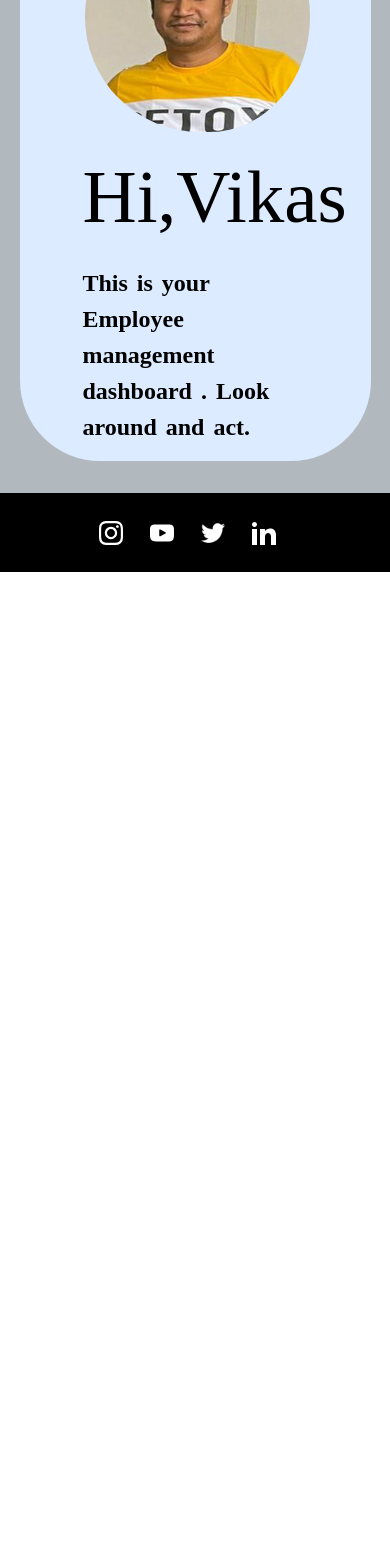
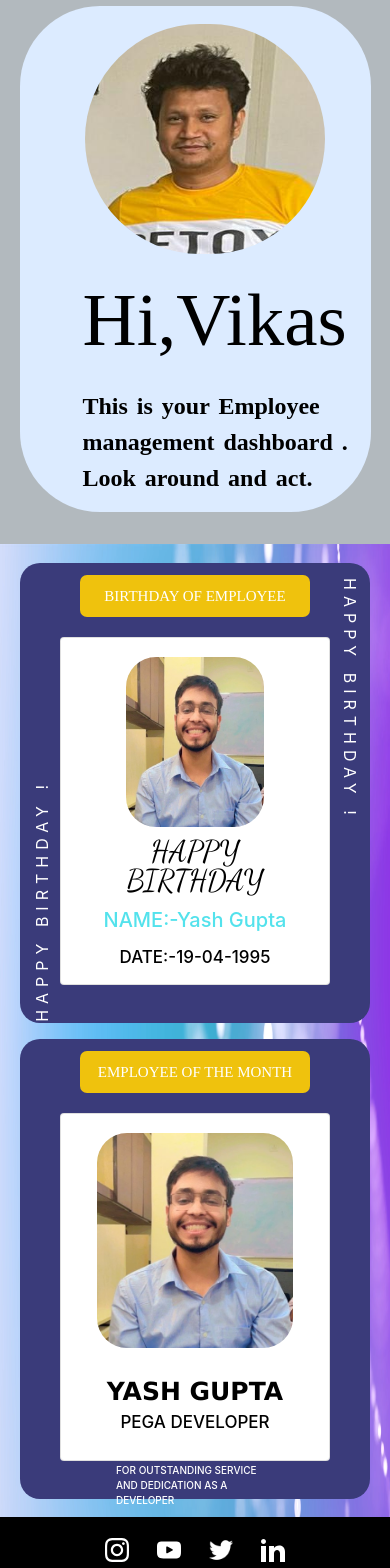
Before and after one commit to gyash3456/CompanyManagementPortal, a React (Create React App) app: page / in a window 390 px wide. Shown: the part 320-1888 px from the top of the page. Before the commit the page ends 892 px from the top, so only its background shows below. Built offline with nearby package versions, Linux system fonts and the light colour scheme; a web font is replaced by a local one.

Commit message:
Responsive landing page

```diff
--- a/src/App.js
+++ b/src/App.js
@@ -16,7 +16,7 @@ function App() {
     <Navbar/>
     <Carousel/>
     <WelcomeSection/>
-    {/* <Greetings/> */}
+    <Greetings/>
     <Footer/>
     </>
   );
--- a/src/components/Carousel.css
+++ b/src/components/Carousel.css
@@ -2,9 +2,12 @@
     width: 100%;
 }
 
-/* .carousel-control-next, .carousel-control-prev {
-    width: 3%;
-} */
+@media only screen and (max-width: 600px) {
+    .h-100 {
+        height: 220px!important;
+    }
+  }
+
 
 .carousel-control-next-icon, .carousel-control-prev-icon {
     width: 96px;
--- a/src/components/Carousel.js
+++ b/src/components/Carousel.js
@@ -6,7 +6,7 @@ import pic2 from './../assets/snow.PNG';
 
 function Carousel() {
   return (
-    <div class="crousel">
+    <div class="carousel">
       <div id="carouselExampleControls" class="carousel slide" data-ride="carousel">
   <div class="carousel-inner">
     <div class="carousel-item active p-0">
--- a/src/components/Footer.css
+++ b/src/components/Footer.css
@@ -5,6 +5,7 @@ footer{
     padding: 21px;
     display:flex;
     justify-content: center;
+    gap:1rem;
 }
 
 
--- a/src/components/Greetings.css
+++ b/src/components/Greetings.css
@@ -24,7 +24,7 @@ margin-bottom: -7px;
 .birthday{
     /* border: 4px solid green; */
     height: 460px;
-    width:400px;
+    width:350px;
     background-color: #3A3B7A;
     /* background-image: linear-gradient( rgba(235, 231, 231, 0.932), rgb(2, 6, 54)); */
     border-radius: 20px;
@@ -44,6 +44,7 @@ margin-bottom: -7px;
     margin: 12px 40px 0px 40px ;
     padding-top:6px;
     height: 5vh;
+    justify-content: center;
 }
 
 .birt-head>p{
@@ -88,7 +89,6 @@ margin-bottom: -7px;
     color: black !important;
     font-size: 30px;
     font-weight: 200;
-    /* font-family:Verdana, Geneva, Tahoma, sans-serif; */
     font-family: 'Dancing Script', cursive;
     line-height: 29px;
     padding-top: 10px;
@@ -132,9 +132,9 @@ margin-bottom: -7px;
     color: white !important;
     font-size: 10px;
     font-weight: 500;
-    width: 45%;
+    width: 51%;
     margin: auto;
-    padding-top:6px;
+    padding-top: 6px;
 }
 
 .second{
@@ -149,13 +149,13 @@ span.test2 {
     top: 47%;
     position: absolute;
     transform: rotate(180deg);
-    margin-left:-7px;
+    margin-left:-10px;
     letter-spacing: 6px;
 }
 
 span.test1 {
     writing-mode: vertical-lr;
-    left: 370px;
+    left: 318px;
     top: 15px;
     letter-spacing: 6px;
     position: absolute;
@@ -167,3 +167,33 @@ span.test1 {
     display: flex;
     margin: 0px;
 }
+img{
+
+    padding-right: 0px;
+}
+.mob-img{
+    display:none;
+}
+
+
+
+@media only screen and (max-width: 600px) {
+    #background-video{
+        display:none;
+    }
+    .mob-img{
+        height: 973px;
+        width: 100%;
+        display:block;
+    }
+    .Emp-card{
+        top:2%;
+    }
+    .mmm{
+        padding-top: 2px;
+    }
+    .birt-head{
+        padding-top: 10px;
+    }
+
+  }
--- a/src/components/Greetings.js
+++ b/src/components/Greetings.js
@@ -3,7 +3,7 @@ import './Greetings.css';
 import video from './../assets/video.mp4';
 import pic1 from './../assets/Yash2.png';
 import pic2 from './../assets/saqib1.png';
-import {Slider} from './Slider';
+import pic3 from './../assets/vvv.PNG';
 
 
 function Greetings() {
@@ -14,6 +14,7 @@ function Greetings() {
         <video id="background-video" autoPlay loop muted controlsList="nodownload"  >
         <source src={video} type="video/mp4" />
         </video>
+        <img class="mob-img"src={pic3}/>
         <div class="Emp-card">
         <div class="birthday">
                             <span class="test1">HAPPY BIRTHDAY !</span>
@@ -24,17 +25,42 @@ function Greetings() {
                             <div class="birt-head">
                                 <p>BIRTHDAY OF EMPLOYEE</p>
                             </div>
-            <div class="card card text-center">
-            <img class="card-img-top p-0 " src={pic2} alt="First slide"/>
+                            <div class="carousel card card text-center">
+                                <div id="carouselExampleControls" class="carousel slide" data-ride="carousel">
+                                    <div class="carousel-inner">
+                                        <div class="carousel-item active p-0">
+                                            <img class="d-block card-img-top p-0 " src={pic1} alt="First slide" />
                                             <div class="card-body ">
                                                 <p class="card-text aaa">HAPPY BIRTHDAY</p>
-            <p class="card-text bbb">NAME:-SAQIB</p>
+                                                <p class="card-text bbb">NAME:-Yash Gupta</p>
+                                                <p class="card-text ccc">DATE:-19-04-1995</p>
+                                            </div>
+
+                                        </div>
+
+                                        <div class="carousel-item p-0">
+                                            <img class="d-block card-img-top p-0" src={pic2} alt="Second slide" />
+                                            <div class="card-body ">
+                                                <p class="card-text aaa">HAPPY BIRTHDAY</p>
+                                                <p class="card-text bbb">NAME:-Saqib</p>
                                                 <p class="card-text ccc">DATE:-22-08-1996</p>
+                                            </div>
+                                        </div>
+                                    </div>
+                                    <a class="carousel-control-prev" href="#carouselExampleControls" role="button" data-slide="prev">
+                                        <span class="carousel-control-prev-icon" aria-hidden="true"></span>
+                                        <span class="sr-only">Previous</span>
+                                    </a>
+                                    <a class="carousel-control-next" href="#carouselExampleControls" role="button" data-slide="next">
+                                        <span class="carousel-control-next-icon" aria-hidden="true"></span>
+                                        <span class="sr-only">Next</span>
+                                    </a>
+
                                 </div>
 
 
+
                             </div>
-
                         </div>
 
          <div class="birthday">
@@ -56,32 +82,9 @@ function Greetings() {
 
          </div>
          </div>
-         <Slider />
 
-      {/* <div class="crousel">
-      <div id="carouselExampleControls" class="carousel slide" data-ride="carousel">
-  <div class="carousel-inner">
-    <div class="carousel-item active p-0">
-<div className='yes'>
-    <h2>hello </h2>
-</div>
-    </div>
-    <div class="carousel-item p-0">
-    <div className='yes'>
-    <h2>hello </h2>
-</div>
-    </div>
-  </div>
-  <a class="carousel-control-prev" href="#carouselExampleControls" role="button" data-slide="prev">
-    <span class="carousel-control-prev-icon" aria-hidden="true"></span>
-    <span class="sr-only">Previous</span>
-  </a>
-  <a class="carousel-control-next" href="#carouselExampleControls" role="button" data-slide="next">
-    <span class="carousel-control-next-icon" aria-hidden="true"></span>
-    <span class="sr-only">Next</span>
-  </a>
-</div>
-    </div> */}
+
+
 
 
       </div>
--- a/src/components/Navbar.css
+++ b/src/components/Navbar.css
@@ -15,8 +15,15 @@
 
 .dropdown .dropdown-menu{
     display: none;
-    /* background-color: aqua; */
 }
+
+@media only screen and (max-width: 990px) {
+    .dropdown:hover .dropdown-menu {
+        margin-left: 3.5rem;
+        font-family: sikta small;
+    }
+  }
+
 .dropdown-item{
     color: #09427D;
     font-size: 21px;
@@ -60,12 +67,8 @@ a#navbarDropdownMenuLink.nav-link:active{
 
 
 .dropdown1 {
-    /* vertical-align: middle; */
-
     width: 5%;
     height: 5%;
-    /* border-radius: 30px 42px 42px 30px; */
-    /* margin-left: 9rem; */
     overflow: hidden;
   }
   .navbar-collapse{
@@ -89,9 +92,7 @@ a#navbarDropdownMenuLink.nav-link:active{
     }
 
 }
-@media (min-width: px){
 
-}
 
 .user-logo{
     margin-left: -3.5rem;
--- a/src/components/Navbar.js
+++ b/src/components/Navbar.js
@@ -23,7 +23,7 @@ function Navbar() {
           <a class="dropdown-item" href="#">Pay Slip</a>
           <a class="dropdown-item" href="#">Employee Referral Program</a>
           <a class="dropdown-item" href="#">Reimbursement</a>
-          <a class="dropdown-item" href="#">Fedback</a>
+          <a class="dropdown-item" href="#">Feedback</a>
         </div>
       </li>
       <li class="nav-item">
@@ -46,9 +46,6 @@ function Navbar() {
       <li class="nav-item dropdown">
         <a class="nav-link" href="#" id="navbarDropdownMenuLink" data-toggle="dropdown" aria-haspopup="true" aria-expanded="false">
         <img src= {pic2} class="rounded-circle" alt="Avatar"  />
-
-{/* <img src="https://mdbcdn.b-cdn.net/img/new/avatars/2.webp" class="rounded-circle" style="width: 150px;"
-  alt="Avatar" /> */}
         </a>
         <div class="dropdown-menu user-logo" aria-labelledby="navbarDropdownMenuLink">
           <a class="dropdown-item" href="#">Name</a>
--- a/src/components/Slider.jsx
+++ /dev/null
@@ -1,30 +0,0 @@
-import React from 'react'
-import pic1 from './../assets/Yash2.png';
-import pic2 from './../assets/saqib1.png';
-
-export const Slider = () => {
-  return (
-    <div>
-      <div class="crousel">
-      <div id="carouselExampleControls" class="carousel slide" data-ride="carousel">
-  <div class="carousel-inner">
-    <div class="carousel-item  p-0">
-      <img class="d-block w-100 h-100 p-0" src={pic1} alt="First slide"/>
-    </div>
-    <div class="carousel-item active p-0">
-      <img class="d-block w-100 h-100 p-0" src={pic2} alt="Second slide"/>
-    </div>
-  </div>
-  <a class="carousel-control-prev" href="#carouselExampleControls" role="button" data-slide="prev">
-    <span class="carousel-control-prev-icon" aria-hidden="true"></span>
-    <span class="sr-only">Previous</span>
-  </a>
-  <a class="carousel-control-next" href="#carouselExampleControls" role="button" data-slide="next">
-    <span class="carousel-control-next-icon" aria-hidden="true"></span>
-    <span class="sr-only">Next</span>
-  </a>
-</div>
-    </div>
-    </div>
-  )
-}
--- a/src/components/WelcomeSection.css
+++ b/src/components/WelcomeSection.css
@@ -1,6 +1,11 @@
 @media only screen and (max-width: 600px) {
     .Welcomeclass{
         flex-wrap: wrap-reverse;
+    }
+    .head1{
+        display: flex;
+        margin: 0px;
+        width:60%;
     }
   }
 
@@ -9,6 +14,7 @@
     background-color: #b2b9be;
     padding-top: 50px;
     padding-bottom: 2rem;
+    padding-left: 0px;
 
 
 }
@@ -28,14 +34,12 @@
 .Welcomeclass{
     margin-left: 63px;
 
-    padding-top: 1rem;
+    padding-top: 0rem;
     display: flex;
     justify-content: space-between;
 
 }
 
-
-    /* margin-left: 80%; */
 .Image {
     /* margin-left: 80%; */
     /* width: 30%;
@@ -51,15 +55,10 @@
     border-radius: 500px;
     overflow: hidden;
     margin: 3% 1%;
-
-
 }
 
 .WelcomeNote{
-
-width: 70%;
-
-
+width: 100%;
 }
 
 .head1{
@@ -77,5 +76,4 @@ width: 70%;
     font-weight: 600;
     font-size: 24px;
     word-spacing: 3px;
-
 }
--- a/src/components/WelcomeSection.js
+++ b/src/components/WelcomeSection.js
@@ -10,7 +10,6 @@ function WelcomeSection() {
       <div class="WelcomeNote">
         <p class="head1">
           Hi,Vikas
-
         </p>
         <p class="text1">
           This is your Employee management dashboard . Look around and act.
```
Also changed, not shown: src/components/ResetPassword.js (+14 -17 lines), src/assets/aaa.jpg (deleted), src/assets/vvv.PNG (added). Lines whose indentation alone changed are shown as unchanged.
